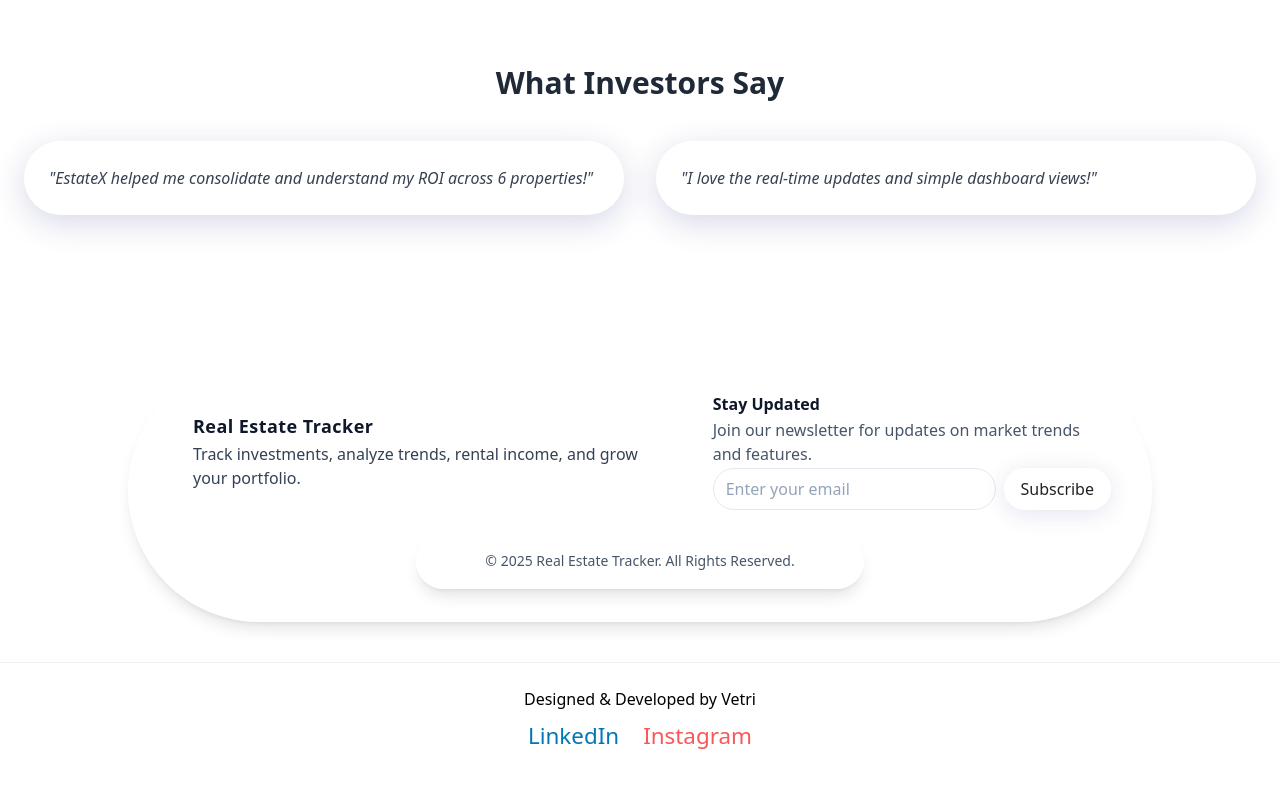
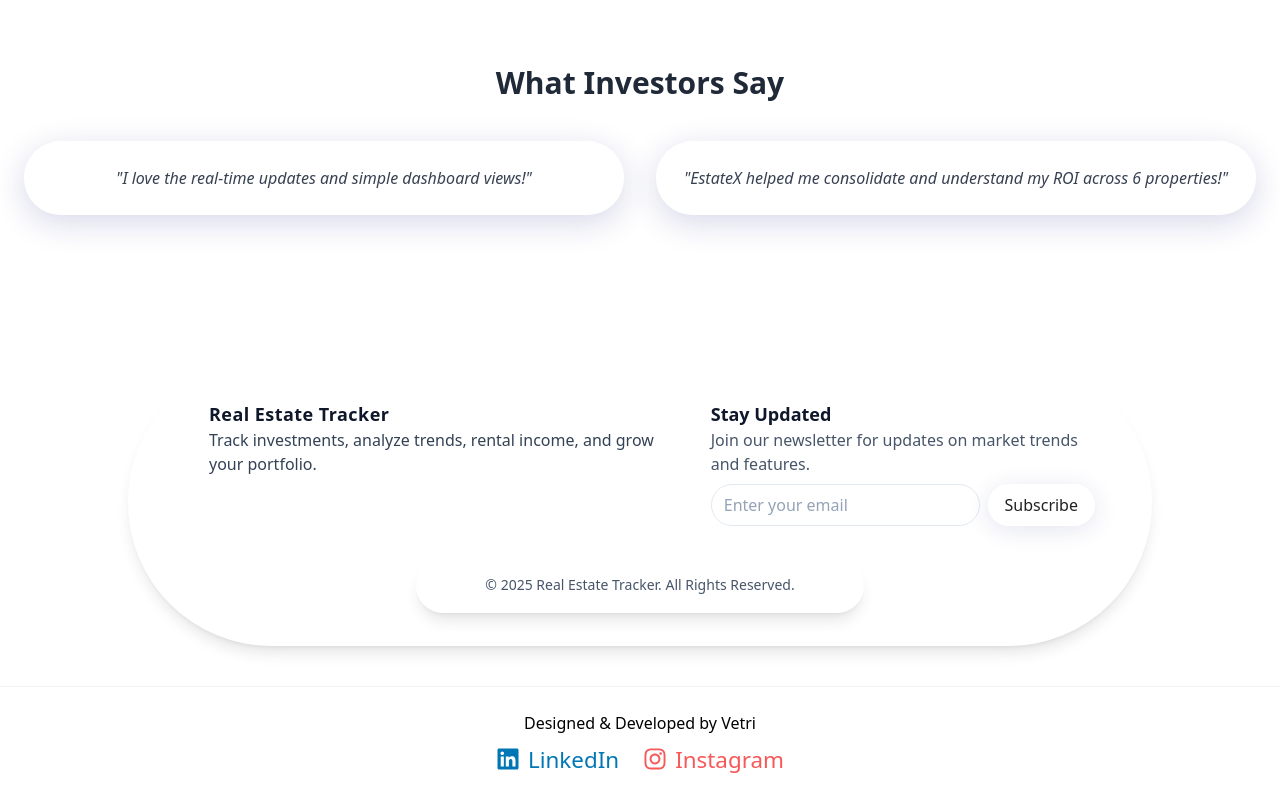
Before and after one commit to Vetri-78640/EstateX, a Next.js app: page / in a window 1280 px wide. Shown: the part 1812-2612 px from the top of the page. Before the commit the page ends 2588 px from the top, so only its background shows below. Built offline with nearby package versions, Linux system fonts and the light colour scheme; no server answers.

Commit message:
various design changes for a better user experience

```diff
--- a/package.json
+++ b/package.json
@@ -18,6 +18,7 @@
     "react": "^19.0.0",
     "react-chartjs-2": "^5.3.0",
     "react-dom": "^19.0.0",
+    "react-icons": "^5.5.0",
     "react-server-dom-webpack": "^19.1.0"
   },
   "devDependencies": {
--- a/src/app/Components/Footer.js
+++ b/src/app/Components/Footer.js
@@ -8,7 +8,7 @@ export default function Footer() {
   const [showPopup, setShowPopup] = useState(false);
   const [error, setError] = useState('');
 
-  const handleSubscribe = (e) => { //form logic for email validation which is the strictest email validation ever that i tried to implement//
+  const handleSubscribe = (e) => { //form logic for email validation which is the strictest email validation ever that I tried to implement//
     e.preventDefault();
     const strictEmailRegex = /^[a-zA-Z0-9._%+-]+@[a-zA-Z0-9.-]+\.[a-zA-Z]{2,}$/;
     const localPart = email.split('@')[0];
@@ -29,15 +29,17 @@ export default function Footer() {
   };
 
   return (
-    <footer  style={{ borderRadius: '9999px' }} className="mt-20 mb-10 bg-white/20 backdrop-blur-md border border-white/30 text-slate-800 px-4 sm:px-10 py-8 shadow-lg w-[80%] max-w-[1600px] mx-auto rounded-3xl flex flex-col items-center justify-between relative dark:bg-slate-900/60 dark:text-slate-100 dark:border-white/20">
-      <div className="w-full flex flex-col md:flex-row gap-6 text-sm md:text-base items-center justify-center gap-x-8">
-        <div className="space-y-0.5 w-full md:w-auto text-center md:text-left"> {/* Footer Summary*/}
-          <h2 className="text-lg max-[425px]:text-[1rem] px-10 sm:px-6 font-semibold tracking-wide text-slate-900 dark:text-white">Real Estate Tracker</h2>
+    <footer
+        style={{ borderRadius: '9999px' }}
+             className="mt-20 mb-10 bg-white/20 backdrop-blur-md border border-white/30 text-slate-800 px-6 sm:px-14 py-8 shadow-lg w-[80%] max-w-[1600px] mx-auto rounded-3xl flex flex-col items-center justify-between relative dark:bg-slate-900/60 dark:text-slate-100 dark:border-white/20">
+      <div className="w-full flex flex-col md:flex-row gap-6 text-sm md:text-base items-start justify-center gap-x-8">
+        <div className="py-2 w-full md:w-auto text-center md:text-left"> {/* Footer Summary*/}
+          <h3 className="text-lg max-[425px]:text-[1rem] px-10 sm:px-6 font-semibold tracking-wide text-slate-900 dark:text-white">Real Estate Tracker</h3>
           <p className="text-slate-700 max-[425px]:text-[0.7rem] px-10 sm:px-6 dark:text-slate-300">Track investments, analyze trends, rental income, and grow your portfolio.</p>
         </div>
 
-        <div className="space-y-0.5 w-full md:w-auto text-center md:text-left"> {/*Stay updated with our newsletter(subscribe) */}
-          <h3 className="text-md font-semibold text-slate-900 dark:text-white">Stay Updated</h3>
+        <div className="py-2 w-full md:w-auto text-center md:text-left"> {/*Stay updated with our newsletter(subscribe) */}
+          <h3 className="text-lg font-semibold text-slate-900 dark:text-white">Stay Updated</h3>
           <p className="text-slate-600 dark:text-slate-300">Join our newsletter for updates on market trends and features.</p>
           <form onSubmit={handleSubscribe} className="flex flex-col sm:flex-row gap-2 mt-2 w-full">
             <input
--- a/src/app/Components/Navbar.js
+++ b/src/app/Components/Navbar.js
@@ -19,7 +19,7 @@ const Navbar = () => {
   return (
     <nav  className="bg-white/20 backdrop-blur-md border border-white/30 text-gray-900 px-2 py-3 shadow-lg w-full md:w-[75%] max-w-[1000px] mx-auto rounded-none md:rounded-full flex items-center justify-between sticky top-0 md:top-6 z-50 dark:bg-slate-900/60 dark:text-slate-100 dark:border-white/20" >
       <div className="flex justify-between items-center w-full">
-        <Link href="/" className="text-2xl pl-4 font-bold text-[#6F8FAF] tracking-wider">
+        <Link href="/" className="text-2xl pl-4 font-medium text-[#6F8FAF] tracking-wider">
           EstateX
         </Link>
 
@@ -111,7 +111,7 @@ const Navbar = () => {
               <li>
                 <Link
                   href="/signup"
-                  className="btn-glass px-4 py-2 rounded-full transition-colors duration-200 border border-blue-300 text-blue-700 hover:border-blue-400 hover:text-blue-800 dark:border-blue-200/30 dark:text-blue-100 dark:hover:text-blue-200"
+                  className="btn-glass px-4 py-2.5 rounded-full transition-colors duration-200 border border-blue-300 text-blue-700 hover:border-blue-400 hover:text-blue-800 dark:border-blue-200/30 dark:text-blue-100 dark:hover:text-blue-200"
                   style={{ borderRadius: '9999px' }}
                 >Sign Up</Link>
               </li>
--- a/src/app/Components/PerformanceGraph.js
+++ b/src/app/Components/PerformanceGraph.js
@@ -73,7 +73,7 @@ export default function PerformanceGraph({ properties }) {
       <h2 className="text-3xl font-extrabold mb-10 text-gray-800 text-center tracking-tight dark:text-white">Income vs Expenses</h2>
       <div className="flex flex-wrap justify-center gap-16 w-full">
         {properties.map((property, index) => (
-          <div key={property.id} className="flex flex-col items-center justify-center w-full md:w-1/2 lg:w-1/3 px-4">
+          <div key={property.id} className="flex flex-col items-center justify-center w-full px-4">
             <h3 className="text-xl font-semibold mb-6 text-gray-700 text-center dark:text-blue-100">{property.name}</h3>
             <div className="flex justify-center items-center w-full mb-6">
               <div className="w-full max-w-md h-[320px]">
--- a/src/app/layout.js
+++ b/src/app/layout.js
@@ -4,6 +4,7 @@ import Footer from './Components/Footer'
 import { AuthContextProvider } from '@/lib/firebase/AuthContext'
 import { ThemeProvider } from './Components/ThemeProvider'
 import { Analytics } from "@vercel/analytics/next"
+import { FaLinkedin, FaInstagram } from 'react-icons/fa'
 
 export const metadata = {
   title: 'EstateX - Real Estate Management',
@@ -63,17 +64,19 @@ export default function RootLayout({ children }) {
             href="https://www.linkedin.com/in/vetriselvan-r-a238b7263"
             target="_blank"
             rel="noopener noreferrer"
-            style={{ color: '#0077b5', textDecoration: 'none' }}
+            style={{ color: '#0077b5', textDecoration: 'none', display: 'inline-flex', alignItems: 'center', gap: '0.5rem' }}
           >
-            LinkedIn
+            <FaLinkedin aria-hidden="true" style={{ width: '1.5rem', height: '1.5rem' }} />
+            <span>LinkedIn</span>
           </a>
           <a
             href="https://www.instagram.com/im.vetri"
             target="_blank"
             rel="noopener noreferrer"
-            style={{ color:'rgb(247, 88, 88)', textDecoration: 'none' }}
+            style={{ color:'rgb(247, 88, 88)', textDecoration: 'none', display: 'inline-flex', alignItems: 'center', gap: '0.5rem' }}
           >
-            Instagram
+            <FaInstagram aria-hidden="true" style={{ width: '1.5rem', height: '1.5rem' }} />
+            <span>Instagram</span>
           </a>
         </div>
       </div>
--- a/src/app/page.js
+++ b/src/app/page.js
@@ -156,13 +156,13 @@ export default function Home() {
           </h2>
           <div className="grid grid-cols-1 md:grid-cols-2 gap-4 sm:gap-6 md:gap-8">
             {[
-              "EstateX helped me consolidate and understand my ROI across 6 properties!",
               "I love the real-time updates and simple dashboard views!",
+              "EstateX helped me consolidate and understand my ROI across 6 properties!"
             ].map((testimonial, i) => (
               <motion.blockquote
                 key={i}
                 style={{ borderRadius: '9999px' }}
-                className="bg-glass p-4 sm:p-6 rounded-lg shadow transform"
+                className="bg-glass p-4 sm:p-6 shadow transform flex justify-center items-center"
                 whileHover={{ scale: 1.05, boxShadow: '0 8px 32px 0 rgba(31,38,135,0.24)' }}
                 whileTap={{ scale: 0.98 }}
                 transition={{ type: 'spring', stiffness: 260, damping: 20 }}
```
Also changed, not shown: 1 other file (tests, documents, lock files or other folders).
